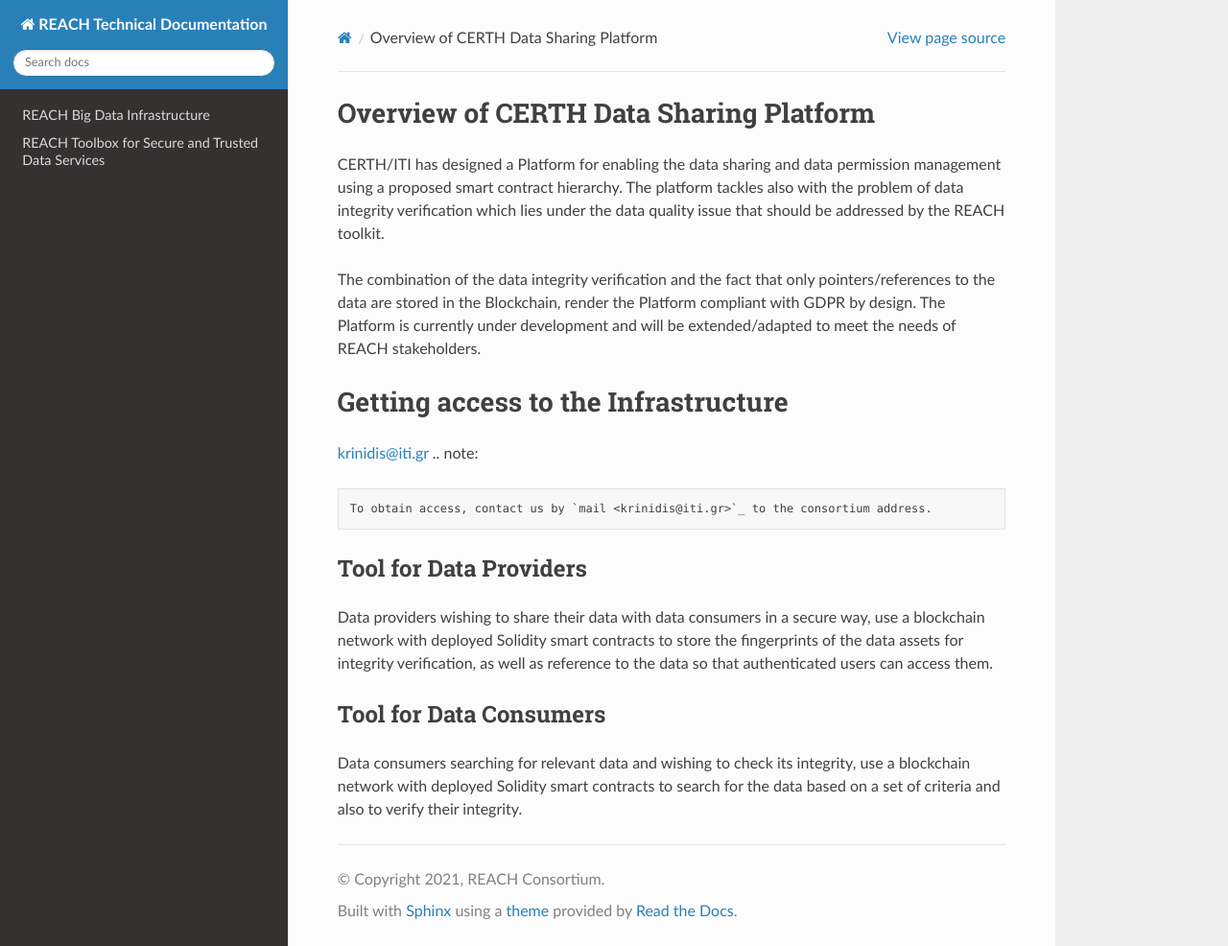
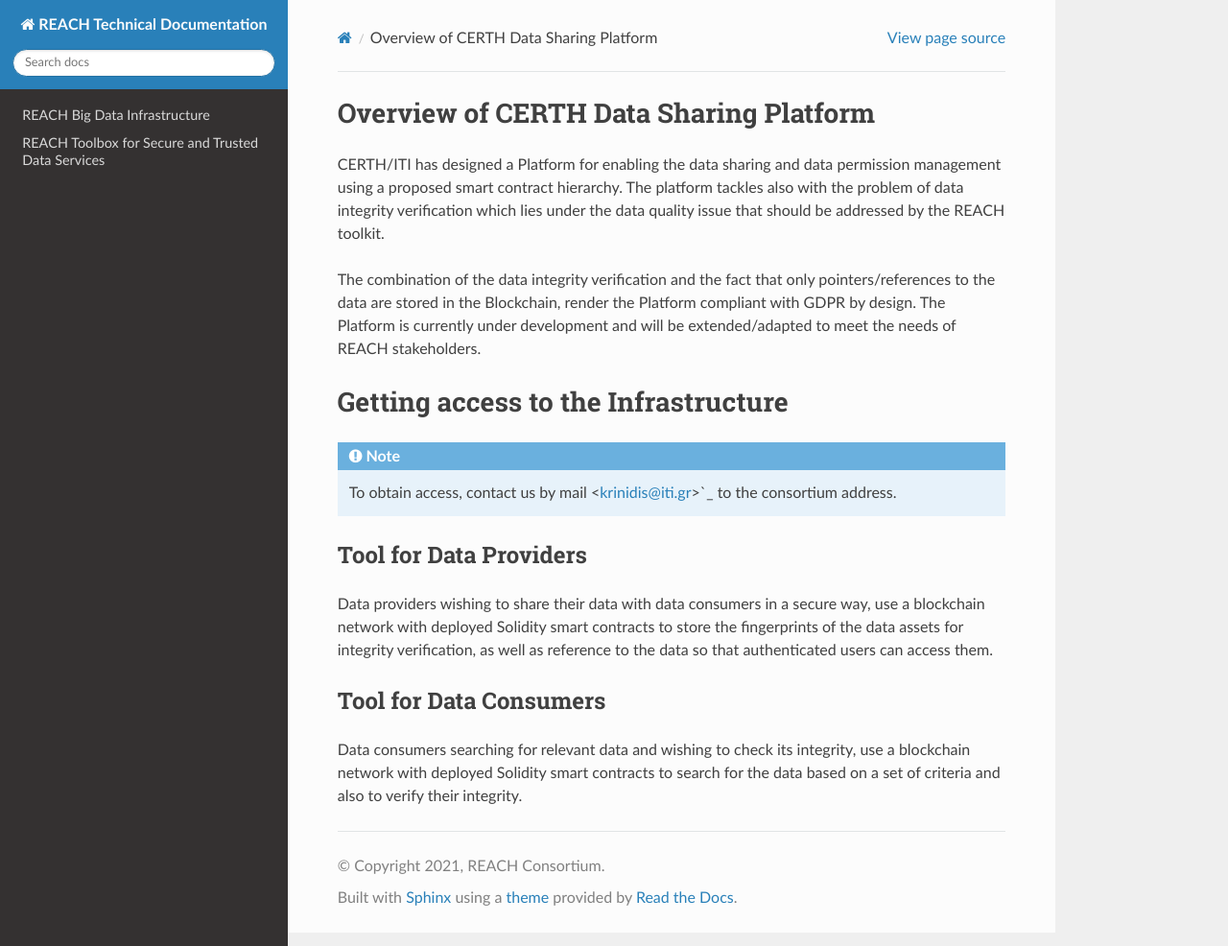
Before and after one commit to bobot/reach-tech-doc, a Sphinx documentation site: the page built from source/reach-toolbox/CERTH/CERTH-Data-Sharing-Platform.rst, in a window 1280 px wide and 986 px high. Shown: the whole window at 96% size. Built offline with Sphinx 7.4.7 and the Read the Docs theme 2.0.0, drawn with Linux system fonts in a browser that asks for light colours.

Commit message:
Update CERTH-Data-Sharing-Platform.rst

```diff
--- a/source/reach-toolbox/CERTH/CERTH-Data-Sharing-Platform.rst
+++ b/source/reach-toolbox/CERTH/CERTH-Data-Sharing-Platform.rst
@@ -7,9 +7,9 @@
 
 Getting access to the Infrastructure
 ====================================
-krinidis@iti.gr
+
 .. note::
-  To obtain access, contact us by `mail <krinidis@iti.gr>`_ to the consortium address.
+  To obtain access, contact us by mail <krinidis@iti.gr>`_ to the consortium address.
 
 Tool for Data Providers
 -----------------------
```
